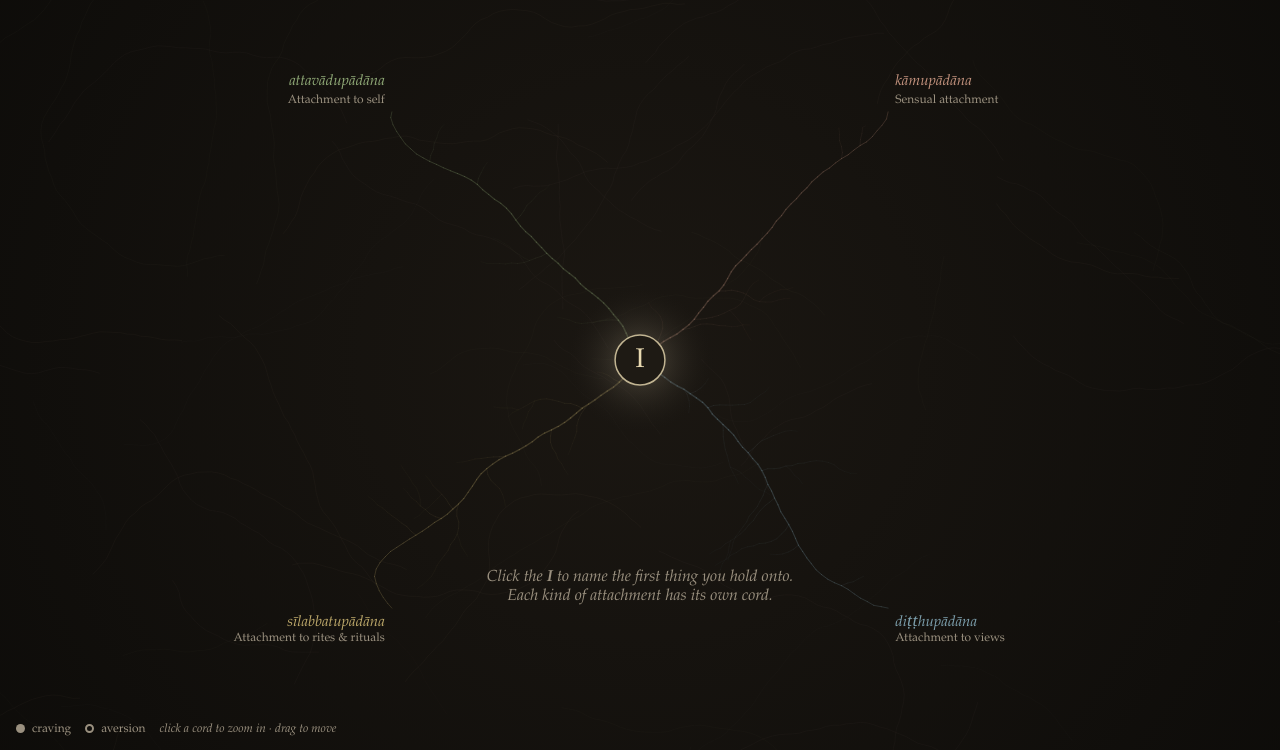
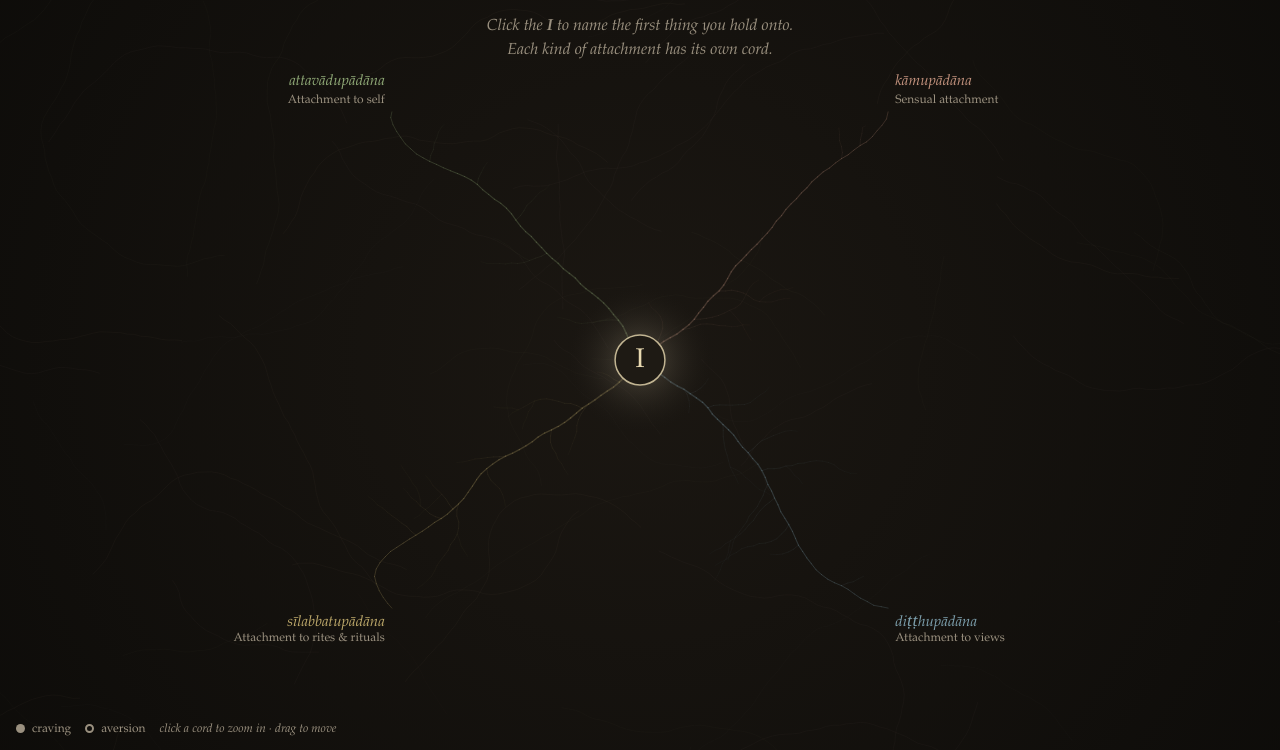
Before and after one commit to gmacfarq/i-celium, a plain HTML site: page index.html in a window 1280 px wide. Shown: the part 50-800 px from the top of the page. Drawn offline with Linux system fonts and the light colour scheme.

Commit message:
Move the empty-map hint under the header
It sat low on the page where the cords and their labels covered it. It now
sits just below the header and hides while zoomed into a kind, since the
focus bar uses that row.

Co-Authored-By: Claude Opus 5.5 <noreply@anthropic.com>

```diff
--- a/app.js
+++ b/app.js
@@ -315,6 +315,8 @@ function setFocus(id, snap = false) {
 function updateFocusUI() {
   const bar = document.getElementById('focusbar');
   if (!bar) return;
+  // the hint and the focus bar share the row under the header
+  document.getElementById('hint').hidden = state.attachments.length > 0 || focusId !== null;
   const cat = CATEGORIES.find(c => c.id === focusId);
   bar.hidden = !cat;
   if (cat) {
--- a/style.css
+++ b/style.css
@@ -87,11 +87,14 @@ canvas#field {
   vertical-align: -1px;
 }
 
+/* sits just under the header, clear of the cords */
 #hint {
   position: fixed;
-  left: 50%;
-  bottom: 18%;
-  transform: translateX(-50%);
+  top: 64px;
+  left: 0;
+  right: 0;
+  z-index: 1;
+  line-height: 1.5;
   color: var(--muted);
   font-style: italic;
   text-align: center;
@@ -210,6 +213,7 @@ textarea { resize: vertical; }
   .long { display: none; }
   .short { display: inline; }
 
+  #hint { top: 52px; font-size: 14px; }
   #focusbar { top: 52px; left: 12px; right: 12px; font-size: 13px; }
   #focusbar em { font-size: 14px; }
 
```
